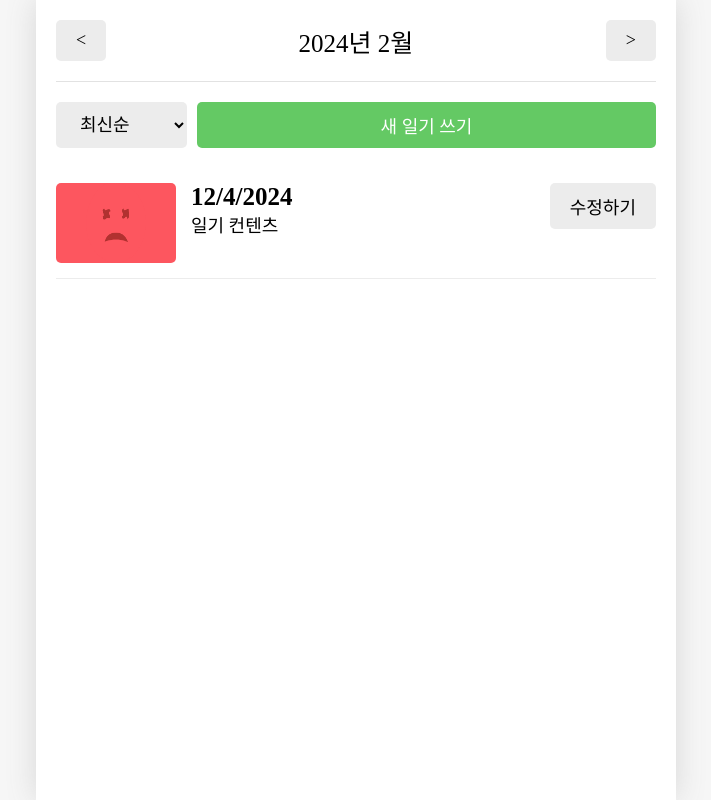
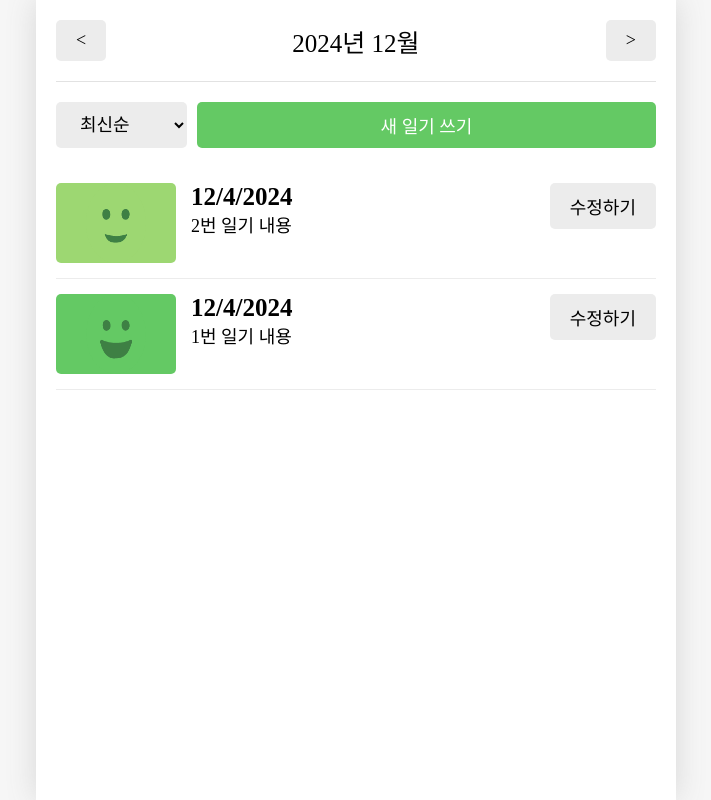
Before and after one commit to takealittletime/Study_ReactJS, a React (Vite) app in the folder ONEBITE-REACT/section12/: page / in a window 1280 px wide. Shown: the whole page, without its empty margins (284-995 px from the left). Built offline with nearby package versions, Linux system fonts and the light colour scheme; a web font is replaced by a local one.

Commit message:
HomePage 기능 구현

```diff
--- a/ONEBITE-REACT/section12/src/App.jsx
+++ b/ONEBITE-REACT/section12/src/App.jsx
@@ -13,15 +13,21 @@ import Header from './components/Header';
 const mockData = [
   {
     id: 1,
-    createdDate: new Date().getTime(),
+    createdDate: new Date('2024-12-05').getTime(),
     emotionId: 1,
     content: "1번 일기 내용",
   },
   {
     id: 2,
-    createdDate: new Date().getTime(),
+    createdDate: new Date('2024-12-06').getTime(),
     emotionId: 2,
     content: "2번 일기 내용",
+  },
+  {
+    id: 3,
+    createdDate: new Date('2024-11-06').getTime(),
+    emotionId: 3,
+    content: "3번 일기 내용",
   },
 ];
 
@@ -41,8 +47,8 @@ function reducer (state, action) {
   }
 }
 
-const DiaryStateContext = createContext();
-const DiaryDispatchContext = createContext();
+export const DiaryStateContext = createContext();
+export const DiaryDispatchContext = createContext();
 
 function App() {
   const [data, dispatch] = useReducer(reducer, mockData);
@@ -107,4 +113,4 @@ function App() {
   )
 }
 
-export default App
+export default App;
--- a/ONEBITE-REACT/section12/src/components/DiaryItem.jsx
+++ b/ONEBITE-REACT/section12/src/components/DiaryItem.jsx
@@ -2,22 +2,28 @@ import './DiaryItem.css';
 import {getEmotionImage} from '../util/get-emotion-image';
 import Button from './Button';
 
-const DiaryItem = () => {
-  const emotionId = 5;
+import { useNavigate } from 'react-router-dom';
+
+const DiaryItem = ({id, emotionId, createdDate, content}) => {
+  const nav = useNavigate();
 
   return (
   <div className="DiaryItem">
-    <div className={`img_section img_section_${emotionId}`}>
+    <div
+    onClick={()=>nav(`/diary/${id}`)}
+    className={`img_section img_section_${emotionId}`}>
       <img src={getEmotionImage(emotionId)}/>
     </div>
     <div className="info_section">
       <div className='created_date'>
         {new Date().toLocaleDateString()}
       </div>
-      <div className='content'>일기 컨텐츠</div>
+      <div className='content'>{content}</div>
     </div>
     <div className="button_section">
-      <Button text={'수정하기'}/>
+      <Button
+        onClick={()=>{nav(`/edit/${id}`)}}
+        text={'수정하기'}/>
     </div>
   </div>)
 }
--- a/ONEBITE-REACT/section12/src/components/DiaryList.jsx
+++ b/ONEBITE-REACT/section12/src/components/DiaryList.jsx
@@ -1,21 +1,43 @@
 import './DiaryList.css';
 import Button from "./Button";
 import DiaryItem from './DiaryItem';
+import { useNavigate } from 'react-router-dom';
+import { useState } from 'react';
 
-const DiaryList = () => {
+const DiaryList = ({data}) => {
+  const nav = useNavigate();
+  const [sortType, setSortType ] = useState('lastest');
+
+  const onChangeSortType = (e) => {
+    setSortType(e.target.value);
+  };
+
+  const getSortedData = ()=>{
+    return data.toSorted((a,b)=>{
+      if (sortType == 'oldest')
+      {return Number(a.createdDate) - Number(b.createdDate);} else {
+        return Number(b.createdDate) - Number(a.createdDate);
+      }
+    });
+  };
+
+  const sortedData = getSortedData();
+
   return (
     <div className="DiaryList">
       <div className="menu_bar">
-        <select>
+        <select onChange={onChangeSortType}>
           <option value={"latest"}>최신순</option>
           <option value={"oldest"}>오래된 순</option>
         </select>
-        <Button text={"새 일기 쓰기"}
+        <Button
+          onClick={()=>nav('/new')}
+          text={"새 일기 쓰기"}
           type={'POSITIVE'}
         />
       </div>
       <div className="list_wrapper">
-        <DiaryItem/>
+        {sortedData.map((item)=><DiaryItem key={item.id} {...item} />)}
       </div>
     </div>
   )
--- a/ONEBITE-REACT/section12/src/pages/Diary.jsx
+++ b/ONEBITE-REACT/section12/src/pages/Diary.jsx
@@ -6,7 +6,7 @@ const Diary= ()=> {
 
   return (
     <div>
-      <h1>{params.id}번 일기입니다!</h1>
+      <h1>다이어리 페이지::{params.id}번 일기입니다!</h1>
     </div>
   )
 };
--- a/ONEBITE-REACT/section12/src/pages/Edit.jsx
+++ b/ONEBITE-REACT/section12/src/pages/Edit.jsx
@@ -5,7 +5,7 @@ const Edit = () => {
 
   return (
     <div>
-      <h1>{params.id}번 일기입니다.</h1>
+      <h1>수정 페이지:: {params.id}번 일기입니다.</h1>
     </div>
   )
 }
--- a/ONEBITE-REACT/section12/src/pages/Home.jsx
+++ b/ONEBITE-REACT/section12/src/pages/Home.jsx
@@ -1,15 +1,54 @@
+import { useState, useContext } from "react";
+import { DiaryStateContext } from "../App";
+
 import Header from "../components/Header";
 import Button from "../components/Button";
 import DiaryList from "../components/DiaryList";
 
+const getMonthlyData = (pivotDate, data ) => {
+  // 이번 달의 시작 시간
+  const beginTime = new Date(pivotDate.getFullYear(),
+  pivotDate.getMonth(),
+  1,
+  0,
+  0,
+  0
+  ).getTime();
+  // 이번 달의 마지막 시간
+  const endTime = new Date(pivotDate.getFullYear(),
+  pivotDate.getMonth() + 1,
+  0,
+  23,
+  59,
+  59
+  ).getTime();
+
+  return data.filter(
+    (item)=>
+      beginTime <= item.createdDate && item.createdDate <= endTime
+  );
+};
+
 const Home= ()=> {
+  const data = useContext(DiaryStateContext);
+  const [pivotDate, setPivotDate] = useState(new Date());
+
+  const monthlyData = getMonthlyData(pivotDate, data);
+
+  const onIncreaseMonth = ()=>{
+    setPivotDate(new Date(pivotDate.getFullYear(),pivotDate.getMonth()+1));
+  };
+  const onDecreaseMonth = ()=>{
+    setPivotDate(new Date(pivotDate.getFullYear(),pivotDate.getMonth()-1));
+  };
+
   return (
     <div>
-      <Header title={"2024년 2월"}
-        leftChild={<Button text={'<'}/>}
-        rightChild={<Button text={'>'}/>}
+      <Header title={`${pivotDate.getFullYear()}년 ${pivotDate.getMonth()+1}월`}
+        leftChild={<Button onClick={onDecreaseMonth} text={'<'}/>}
+        rightChild={<Button onClick={onIncreaseMonth} text={'>'}/>}
       />
-      <DiaryList/>
+      <DiaryList data={monthlyData}/>
     </div>
   )
 };
```
